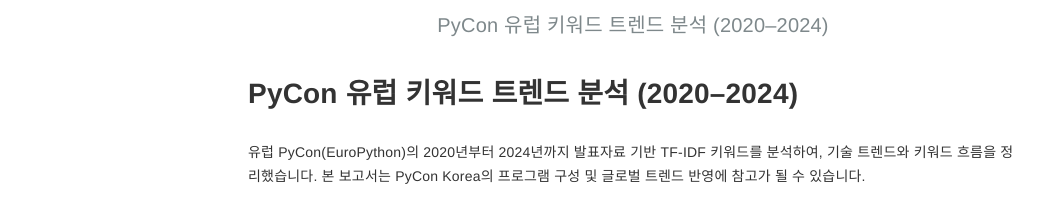
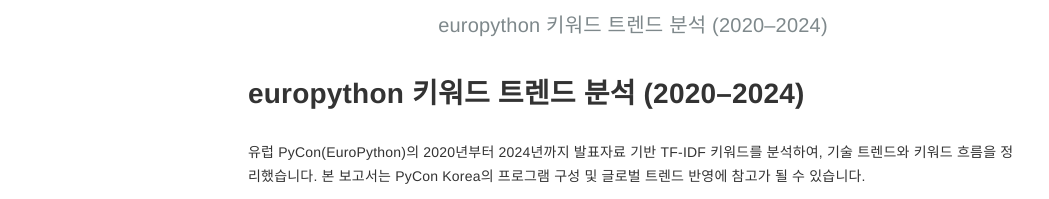
Before and after one commit to GSIII/edabook, a Jekyll site: the page built from _posts/2025-05-25-europython-LJ.md, in a window 1280 px wide. Shown: the top 199 px of the page, without its empty margins (7-1056 px from the left). Built offline with Jekyll 4.4.1, drawn with Linux system fonts in a browser that asks for light colours; some of the changed text lies outside the part shown.

Commit message:
Update 2025-05-25-europython-LJ.md

```diff
--- a/_posts/2025-05-25-europython-LJ.md
+++ b/_posts/2025-05-25-europython-LJ.md
@@ -1,6 +1,6 @@
 ---
-title: PyCon 유럽 키워드 트렌드 분석 (2020–2024)
-author: ChatGPT
+title: europython 키워드 트렌드 분석 (2020–2024)
+author: jinlee
 date: 2025-05-25
 category: PyCon
 layout: post
```
